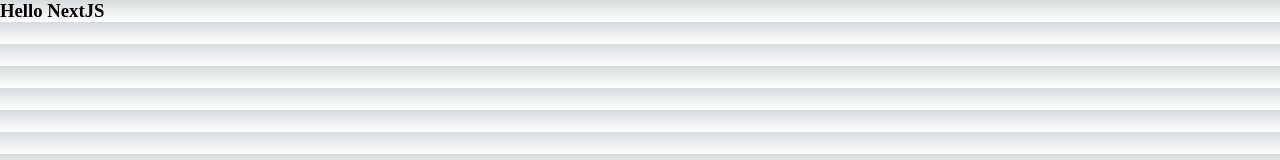
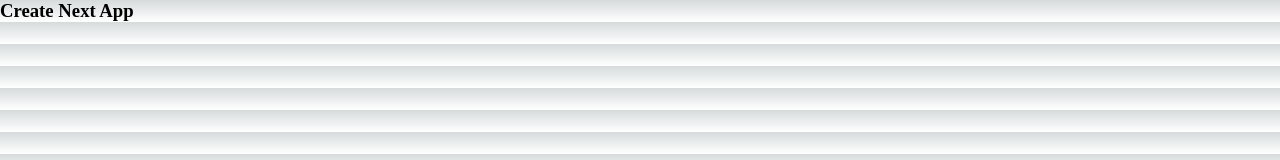
Before and after one commit to tinhnt1502/my-app, a Next.js app: page / in a window 1280 px wide. Shown: the top 160 px of the page. Built offline with nearby package versions, Linux system fonts and the light colour scheme.

Commit message:
change title

```diff
--- a/pages/index.tsx
+++ b/pages/index.tsx
@@ -9,7 +9,7 @@ export default function Home() {
         <meta name="viewport" content="width=device-width, initial-scale=1" />
         <link rel="icon" href="/favicon.ico" />
       </Head>
-      <main> <h3> Hello NextJS</h3></main>
+      <main> <h3> Create Next App</h3></main>
     </>
   )
 }
```
